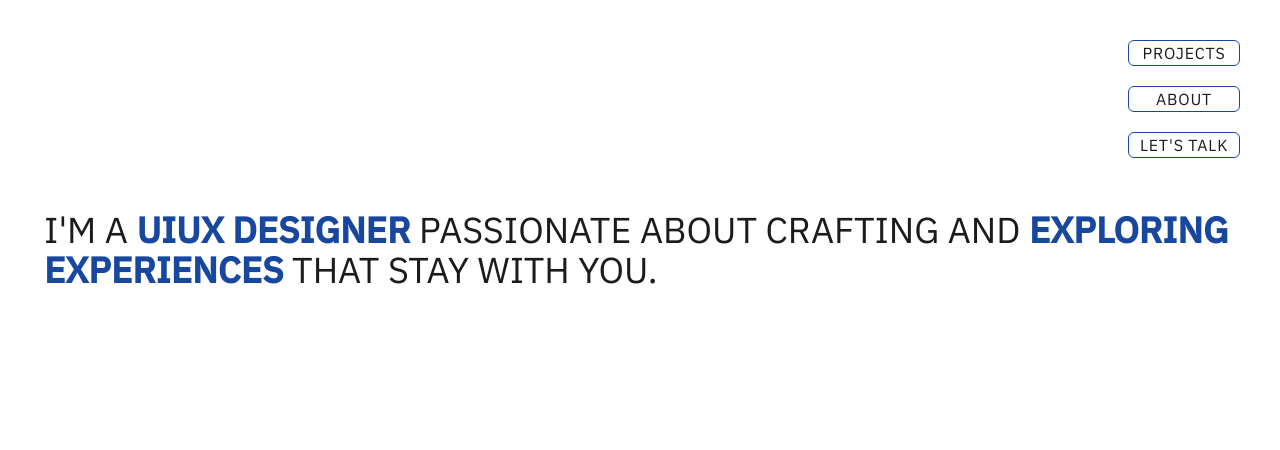
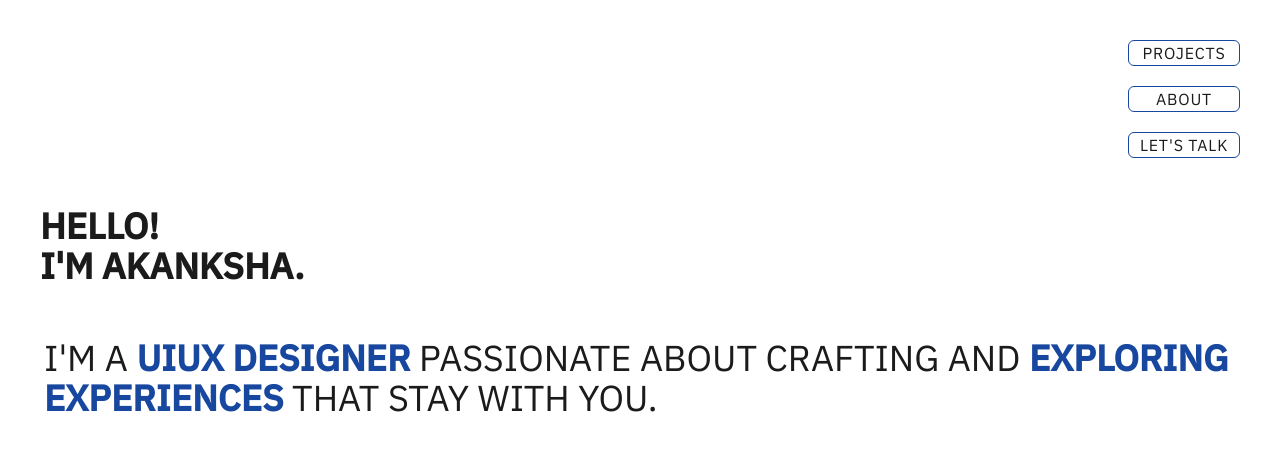
Before and after one commit to Joshuajrodrigues/akanksha-portfolio, a Next.js app: page / in a window 1280 px wide. Shown: the top 450 px of the page. Built offline with nearby package versions, Linux system fonts and the light colour scheme.

Commit message:
typewritter added

```diff
--- a/app/page.tsx
+++ b/app/page.tsx
@@ -9,10 +9,10 @@ export default function Home() {
       <div>
         <Navmenu />
       </div>
-      {/* <header className="m-1 flex h-24 w-full flex-col justify-center p-2 text-start">
+      <header className="mt-8 flex h-24 w-full flex-col justify-center p-2 text-start">
         <TypeText hideCursor={true} text="HELLO!" />
         <TypeText delay={1} />
-      </header> */}
+      </header>
       <section className="mt-8">
         <Typography>
           i&apos;m a <Accent>uiux designer</Accent> passionate about crafting
```
